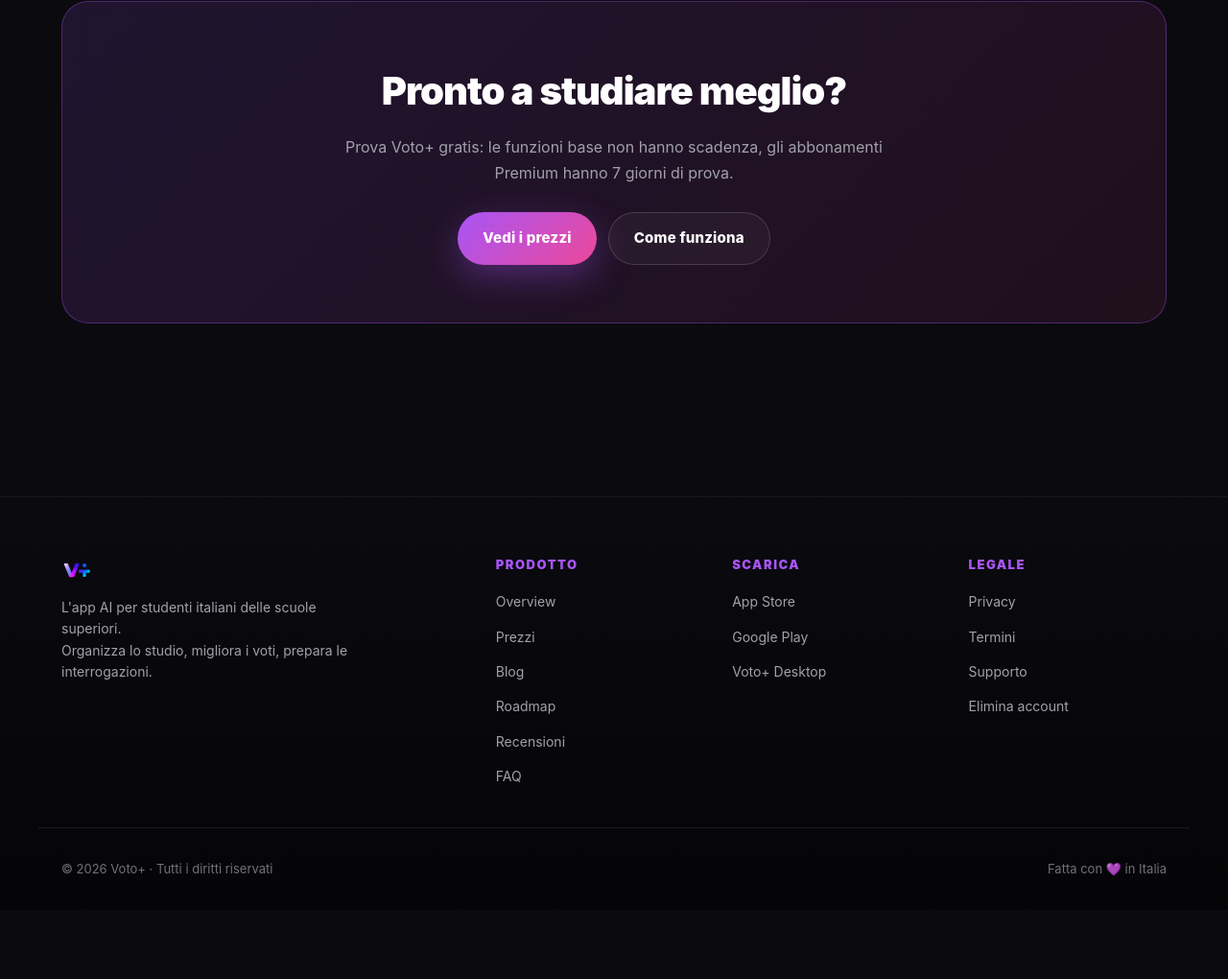
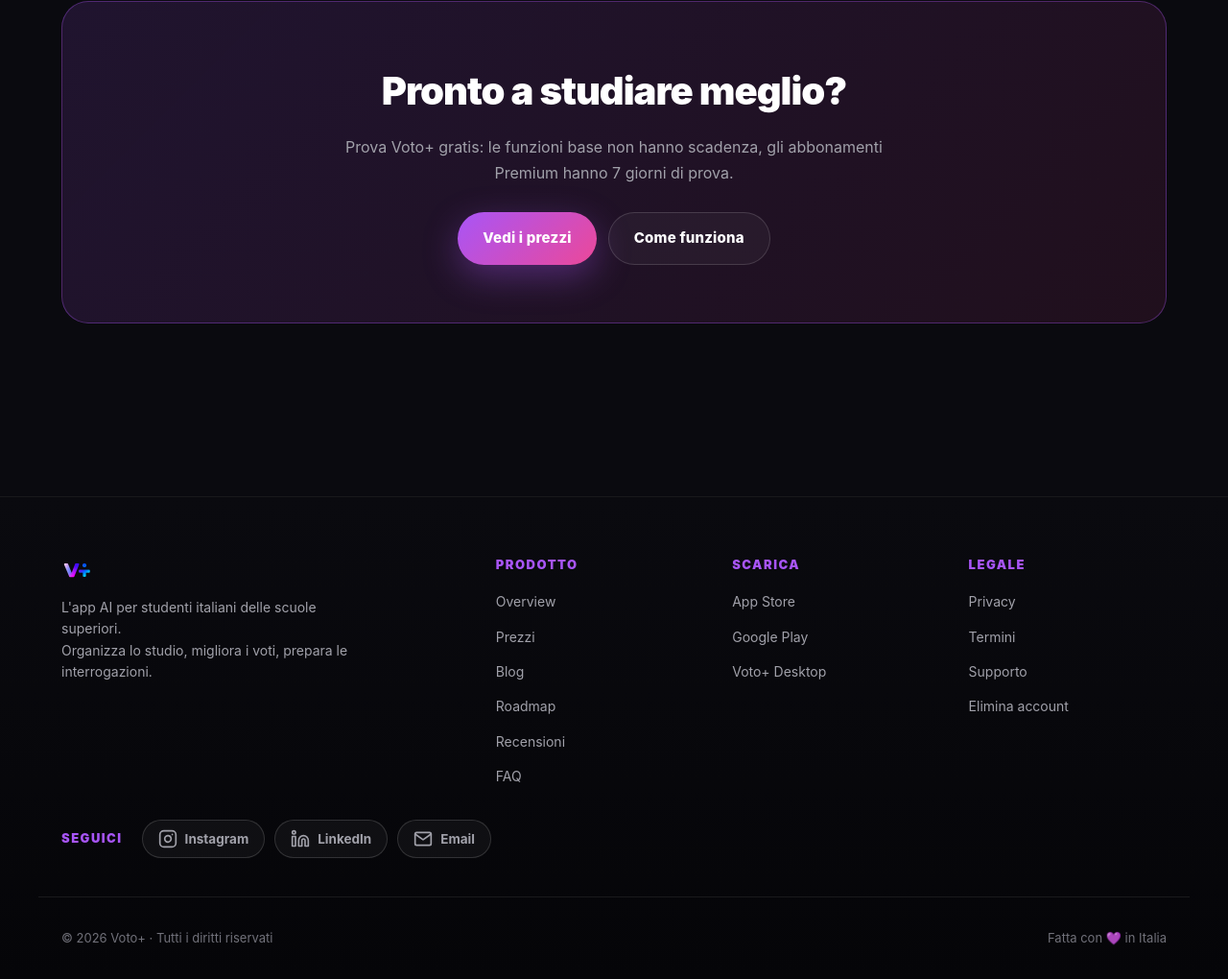
Before and after one commit to Showdah22/VotoPlus-Website, an Astro site in the folder web/: page / in a window 1280 px wide. Shown: the part 2306-3326 px from the top of the page at 96% size. Before the commit the page ends 3254 px from the top, so only its background shows below. Built offline with nearby package versions, Linux system fonts and the light colour scheme; Astro itself is replaced by a stand-in of ours; no server answers.

Commit message:
feat(web): add Instagram + LinkedIn social links to footer + Organization JSON-LD sameAs
- New footer social bar with Instagram (@votoplusitalia), LinkedIn, and Email pills (icons via inline SVG)
- Schema.org Organization now includes sameAs[] with Instagram, LinkedIn, App Store, Play Store profiles (helps Google Knowledge Panel)

```diff
--- a/web/src/components/Footer.astro
+++ b/web/src/components/Footer.astro
@@ -44,6 +44,51 @@
         <li><a href="/support.html">Supporto</a></li>
         <li><a href="/delete-account.html">Elimina account</a></li>
       </ul>
+    </div>
+  </div>
+
+  <div class="footer-social container">
+    <span class="social-label">Seguici</span>
+    <div class="social-links">
+      <a
+        href="https://www.instagram.com/votoplusitalia"
+        target="_blank"
+        rel="noopener"
+        class="social-link"
+        aria-label="Voto+ su Instagram"
+      >
+        <svg width="20" height="20" viewBox="0 0 24 24" fill="none" stroke="currentColor" stroke-width="2" stroke-linecap="round" stroke-linejoin="round" aria-hidden="true">
+          <rect x="2" y="2" width="20" height="20" rx="5" ry="5"></rect>
+          <path d="M16 11.37A4 4 0 1 1 12.63 8 4 4 0 0 1 16 11.37z"></path>
+          <line x1="17.5" y1="6.5" x2="17.51" y2="6.5"></line>
+        </svg>
+        <span>Instagram</span>
+      </a>
+      <a
+        href="https://www.linkedin.com/in/voto-plus-89723941a/"
+        target="_blank"
+        rel="noopener"
+        class="social-link"
+        aria-label="Voto+ su LinkedIn"
+      >
+        <svg width="20" height="20" viewBox="0 0 24 24" fill="none" stroke="currentColor" stroke-width="2" stroke-linecap="round" stroke-linejoin="round" aria-hidden="true">
+          <path d="M16 8a6 6 0 0 1 6 6v7h-4v-7a2 2 0 0 0-4 0v7h-4v-7a6 6 0 0 1 6-6z"></path>
+          <rect x="2" y="9" width="4" height="12"></rect>
+          <circle cx="4" cy="4" r="2"></circle>
+        </svg>
+        <span>LinkedIn</span>
+      </a>
+      <a
+        href="mailto:support@votoplus.it"
+        class="social-link"
+        aria-label="Scrivi a supporto Voto+"
+      >
+        <svg width="20" height="20" viewBox="0 0 24 24" fill="none" stroke="currentColor" stroke-width="2" stroke-linecap="round" stroke-linejoin="round" aria-hidden="true">
+          <path d="M4 4h16c1.1 0 2 .9 2 2v12c0 1.1-.9 2-2 2H4c-1.1 0-2-.9-2-2V6c0-1.1.9-2 2-2z"></path>
+          <polyline points="22,6 12,13 2,6"></polyline>
+        </svg>
+        <span>Email</span>
+      </a>
     </div>
   </div>
 
@@ -118,6 +163,46 @@
     font-size: 13px;
   }
 
+  .footer-social {
+    display: flex;
+    align-items: center;
+    gap: 20px;
+    padding: 32px 24px 0;
+    flex-wrap: wrap;
+  }
+  .social-label {
+    font-size: 13px;
+    font-weight: 900;
+    letter-spacing: 1.5px;
+    text-transform: uppercase;
+    color: var(--purple);
+  }
+  .social-links {
+    display: flex;
+    gap: 10px;
+    flex-wrap: wrap;
+  }
+  .social-link {
+    display: inline-flex;
+    align-items: center;
+    gap: 8px;
+    padding: 8px 16px;
+    background: var(--bg-glass);
+    border: 1px solid var(--border-strong);
+    border-radius: 999px;
+    color: var(--text-sub);
+    font-size: 13.5px;
+    font-weight: 700;
+    transition: color 0.15s ease, background 0.15s ease, border-color 0.15s ease, transform 0.15s ease;
+  }
+  .social-link:hover {
+    color: var(--text-primary);
+    border-color: rgba(168, 85, 247, 0.5);
+    background: rgba(168, 85, 247, 0.1);
+    transform: translateY(-2px);
+  }
+  .social-link svg { flex-shrink: 0; }
+
   @media (max-width: 800px) {
     .footer-grid {
       grid-template-columns: 1fr 1fr;
--- a/web/src/layouts/BaseLayout.astro
+++ b/web/src/layouts/BaseLayout.astro
@@ -86,6 +86,12 @@
       email: "support@votoplus.it",
       areaServed: "IT",
       inLanguage: "it-IT",
+      sameAs: [
+        "https://www.instagram.com/votoplusitalia",
+        "https://www.linkedin.com/in/voto-plus-89723941a/",
+        "https://apps.apple.com/it/app/voto/id6787898039",
+        "https://play.google.com/store/apps/details?id=app.voto_plus",
+      ],
     })} />
   </head>
   <body>
```
